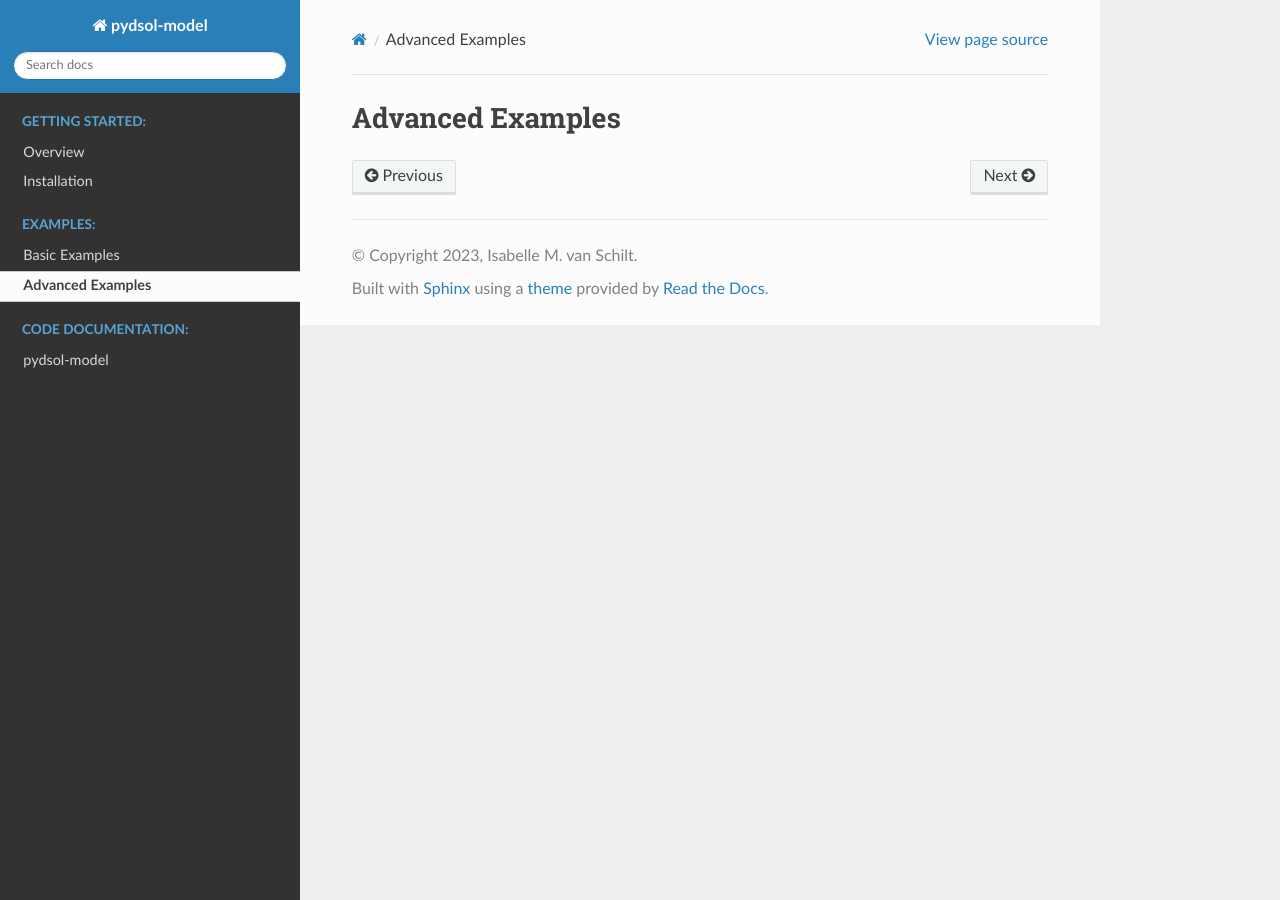
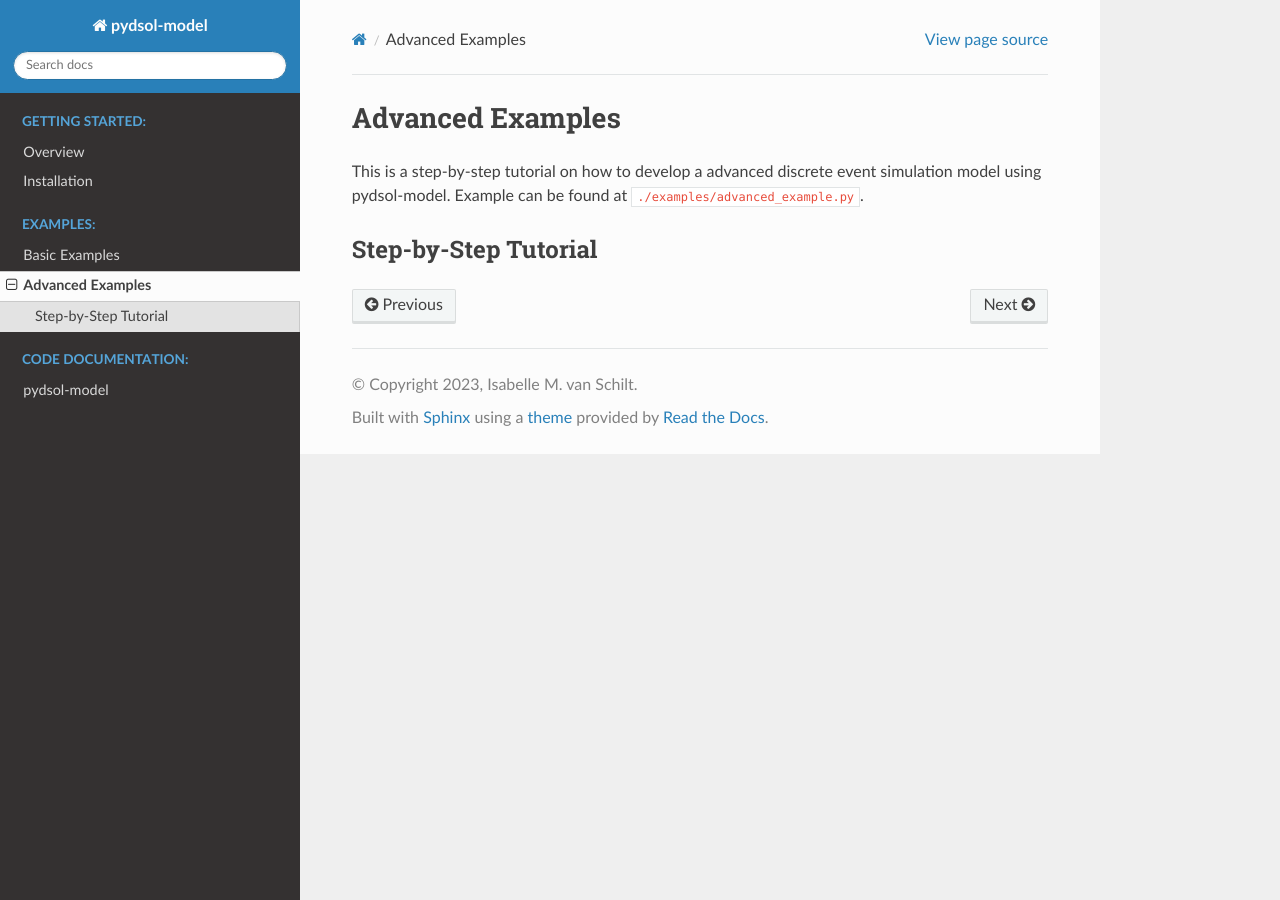
Before and after one commit to imvs95/pydsol-model, a Sphinx documentation site: the page built from docs/source/advanced_example.rst, in a window 1280 px wide. Built offline with Sphinx 7.4.7 and the Read the Docs theme 2.0.0, drawn with Linux system fonts in a browser that asks for light colours.

Commit message:
add advanced example

```diff
--- a/docs/source/advanced_example.rst
+++ b/docs/source/advanced_example.rst
@@ -1,3 +1,10 @@
 ==============================
 Advanced Examples
 ==============================
+
+This is a step-by-step tutorial on how to develop a advanced discrete event simulation model using pydsol-model.
+Example can be found at ``./examples/advanced_example.py``.
+
+++++++++++++++++++++++++++++++++++++++++++++++++++++++++++++
+Step-by-Step Tutorial
+++++++++++++++++++++++++++++++++++++++++++++++++++++++++++++
```
Also changed, not shown: 7 other files.
